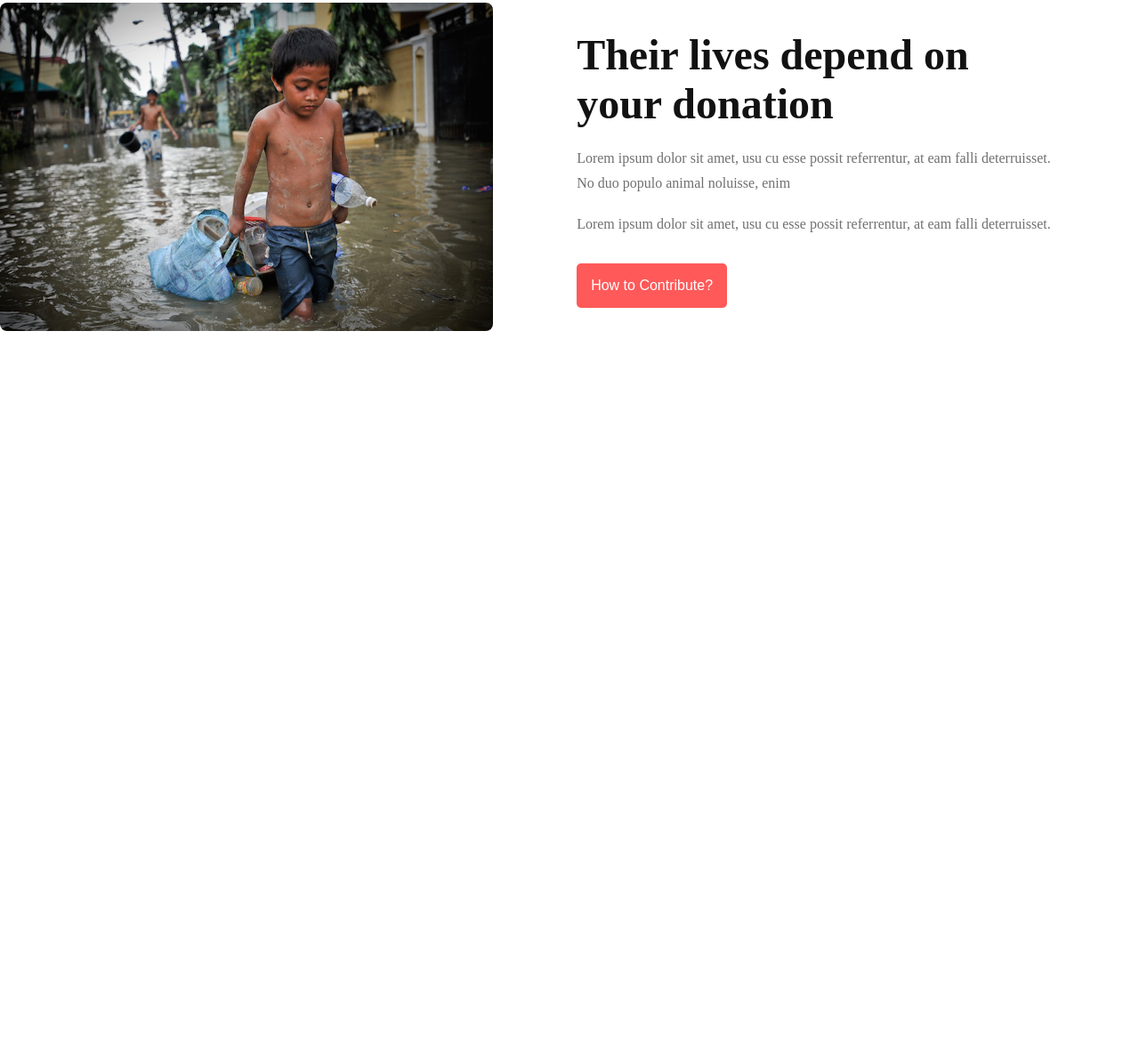
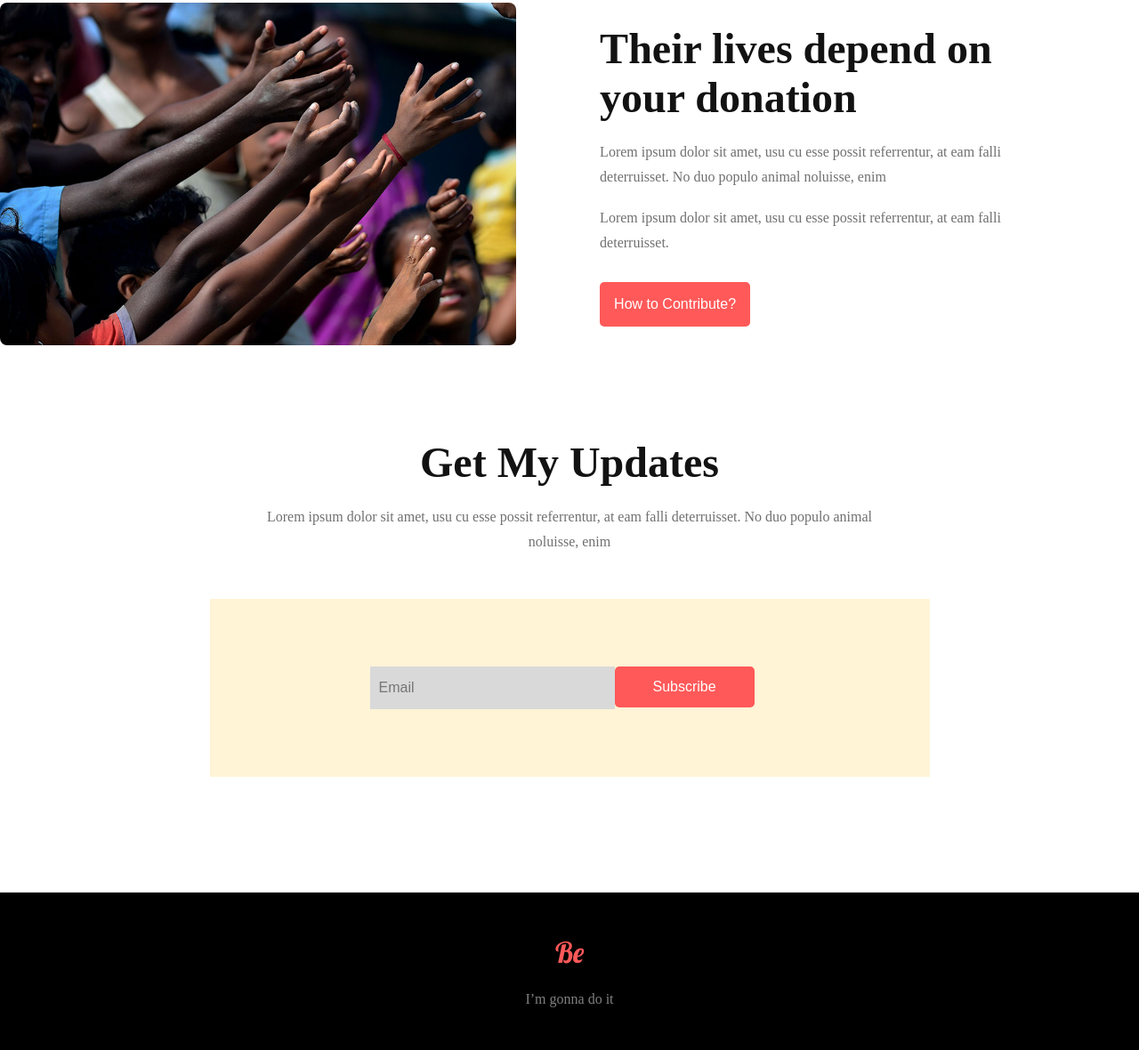
Before and after one commit to abujafor22/Donate-1, a plain HTML site: page index.html in a window 1280 px wide. Shown: the part 2524-3704 px from the top of the page at 89% size. Before the commit the page ends 3000 px from the top, so only its background shows below. Drawn offline with Linux system fonts and the light colour scheme.

Commit message:
added footer section

```diff
--- a/index.html
+++ b/index.html
@@ -8,6 +8,8 @@
     <link rel="stylesheet" href="./style/donate.css">
     <link rel="stylesheet" href="./style/plan.css">
     <link rel="stylesheet" href="./style/lives.css">
+    <link rel="stylesheet" href="./style/updates.css">
+    <link rel="stylesheet" href="./style/footer.css">
 </head>
 <body class=".google-inter-font">
     <header>
@@ -107,12 +109,35 @@
                     <button class="btn-primary">How to Contribute?</button>
                 </div>
                 <div class="lives-img">
-                    <img src="./images/donation9.jpg" alt="">
+                    <img src="./images/donation13.jpg" alt="">
                 </div>
                 </div>
             </div>
         </section>
+        <section>
+                 <div class="updates container display-flex">
+        <div class="updates-info">
+            <h1>Get My Updates</h1>
+            <p>Lorem ipsum dolor sit amet, usu cu esse possit referrentur, at eam falli deterruisset. No duo populo animal noluisse, enim</p>
+        </div>
+        <div class="updates-input display-flex">
+            <input type="email" name="" id="" placeholder="Email" required>
+            <div class="updates-btn">
+                <button class="btn-primary">Subscribe</button>
+            </div>
+        </div>
+      </div>
+        </section>
     </main>
-    <footer></footer>
+    <footer>
+
+      <div class="ftr">
+       <div class="ftr-container display-flex container">
+         <h1 class="lobster-regular">Be</h1>
+        <p>I’m gonna do it</p>
+       </div>
+      </div>
+
+    </footer>
 </body>
 </html>
--- a/style/bannar.css
+++ b/style/bannar.css
@@ -1,4 +1,7 @@
 @import url('https://fonts.googleapis.com/css2?family=Inter:ital,opsz,wght@0,14..32,100..900;1,14..32,100..900&display=swap');
+
+@import url('https://fonts.googleapis.com/css2?family=Lobster&display=swap');
+
 
 *{
     margin: 0;
@@ -12,7 +15,14 @@
 .google-inter-font{
   font-family: "Inter", sans-serif;
   font-optical-sizing: auto;
+  font-weight: 800;
 }
+.lobster-regular{
+  font-family: "Lobster", sans-serif;
+  font-weight: 400;
+  font-style: normal;
+}
+
 .display-flex{
     display: flex;
 }
--- /dev/null
+++ b/style/footer.css
@@ -0,0 +1,16 @@
+.ftr-container{
+    text-align: center;
+    background-color: black;
+    height: 177px;
+    align-items: center;
+    justify-content: center;
+    flex-direction: column;
+    gap: 24px;
+}
+.ftr h1{
+    color: #FF5959;
+    font-size: 2rem;
+}
+.ftr p{
+    color: gray;
+}
--- /dev/null
+++ b/style/updates.css
@@ -0,0 +1,39 @@
+.updates{
+    text-align: center;
+    flex-direction: column;
+    align-items: center;
+    justify-content: center;
+    padding-bottom: 130px;
+}
+.updates-info h1{
+    color: #121212;
+    font-size: 3rem;
+    font-weight: 700;
+    margin-bottom: 20px;
+}
+.updates-info p{
+   color: #707070;
+   font-size: 1rem;
+   line-height: 28px;
+   max-width: 691px;
+   margin: 0 auto;
+   margin-bottom: 50px;
+}
+.updates-input{
+     background-color: #FFF4D6;
+     width: 809px;
+     padding: 76px 180px;
+}
+.updates-input input{
+     width: 275px;
+     height: 48px;
+     font-size: 1rem;
+     padding: 10px;
+     border: none;
+     background-color: #D9D9D9;
+     color: #AA9F9F;
+}
+.updates-btn button{
+    padding: 14px 43px;
+    margin-top: 0;
+}
```
